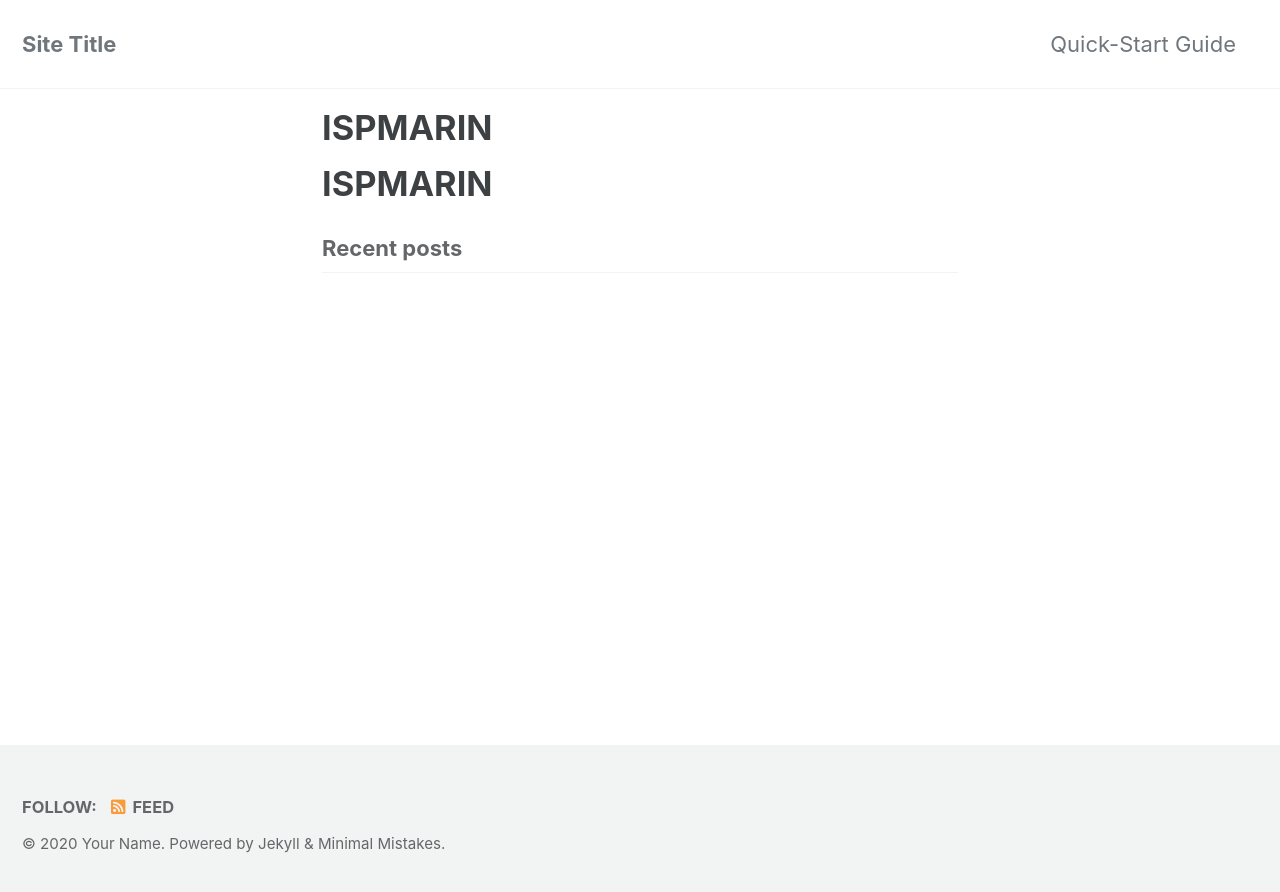
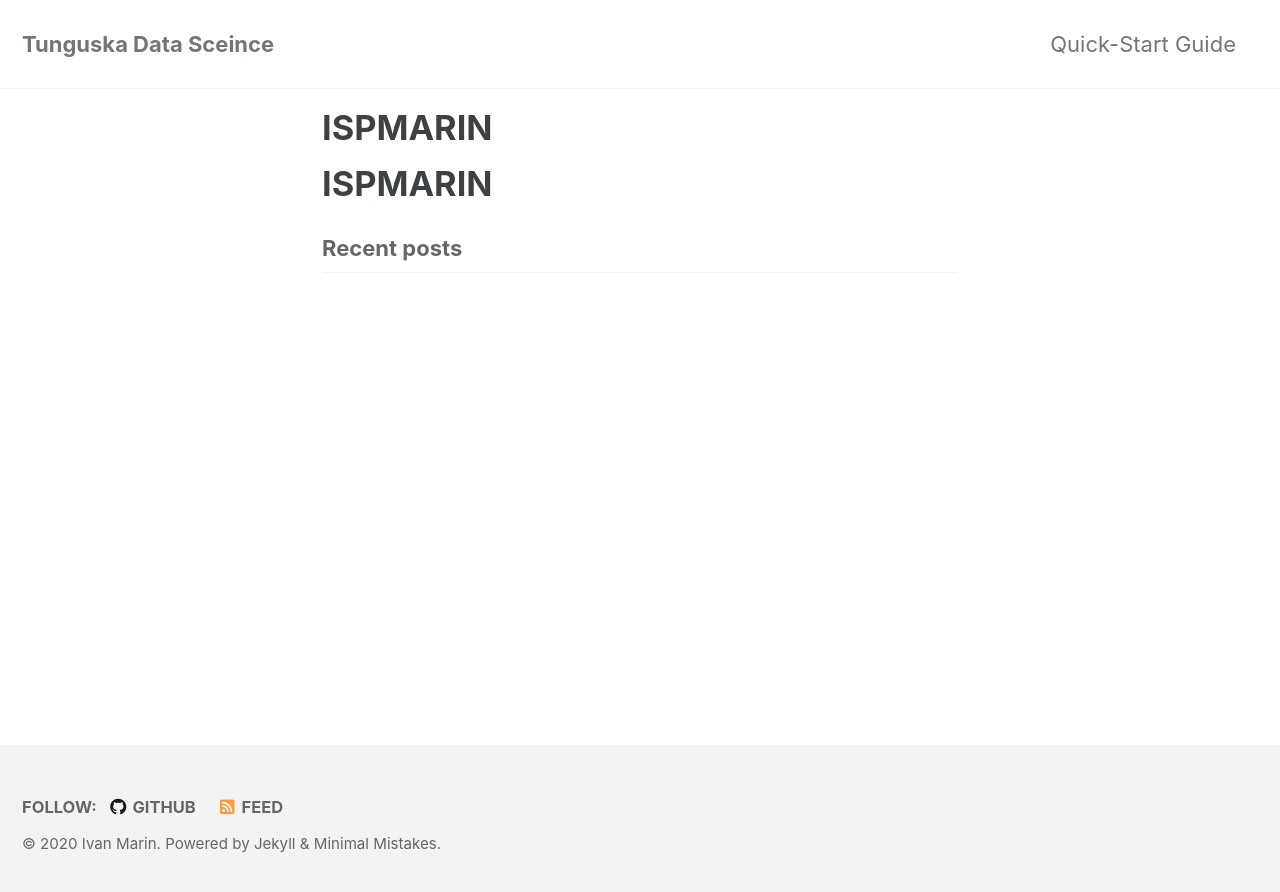
Before and after one commit to ispmarin/ispmarin.github.io, a Jekyll site: the page built from index.md, in a window 1280 px wide. Shown: the top 892 px of the page. Built offline with Jekyll 4.4.1, drawn with Linux system fonts in a browser that asks for light colours; cached includes are drawn as plain includes; our own code applies the rules of GitHub Pages for plain Markdown files; the list of posts is cut into pages by our own code.

Commit message:
changed config

```diff
--- a/_config.yml
+++ b/_config.yml
@@ -16,14 +16,14 @@ minimal_mistakes_skin    : "default" # "air", "aqua", "contrast", "dark", "dirt"
 
 # Site Settings
 locale                   : "en-US"
-title                    : "Site Title"
+title                    : "Tunguska Data Sceince"
 title_separator          : "-"
 subtitle                 : # site tagline that appears below site title in masthead
-name                     : "Your Name"
-description              : "An amazing website."
-url                      : # the base hostname & protocol for your site e.g. "https://mmistakes.github.io"
+name                     : "Ivan Marin"
+description              : "My personal blog"
+url                      : "https://ivanmarin.cc" # the base hostname & protocol for your site e.g. "https://mmistakes.github.io"
 baseurl                  : # the subpath of your site, e.g. "/blog"
-repository               : # GitHub username/repo-name e.g. "mmistakes/minimal-mistakes"
+repository               : "ispmarin/ispmarin.github.io" # GitHub username/repo-name e.g. "mmistakes/minimal-mistakes"
 teaser                   : # path of fallback teaser image, e.g. "/assets/images/500x300.png"
 logo                     : # path of logo image to display in the masthead, e.g. "/assets/images/88x88.png"
 masthead_title           : # overrides the website title displayed in the masthead, use " " for no title
@@ -93,15 +93,15 @@ analytics:
 
 # Site Author
 author:
-  name             : "Your Name"
+  name             : "Ivan Marin"
   avatar           : # path of avatar image, e.g. "/assets/images/bio-photo.jpg"
-  bio              : "I am an **amazing** person."
-  location         : "Somewhere"
+  bio              : "Physicist, data science manager, technology enthusiast"
+  location         : "São Carlos, SP"
   email            :
   links:
     - label: "Email"
       icon: "fas fa-fw fa-envelope-square"
-      # url: "mailto:your.name@email.com"
+      url: "ivan@tunguska.cc"
     - label: "Website"
       icon: "fas fa-fw fa-link"
       # url: "https://your-website.com"
@@ -113,7 +113,7 @@ author:
       # url: "https://facebook.com/"
     - label: "GitHub"
       icon: "fab fa-fw fa-github"
-      # url: "https://github.com/"
+      url: "https://github.com/ispmarin"
     - label: "Instagram"
       icon: "fab fa-fw fa-instagram"
       # url: "https://instagram.com/"
@@ -129,7 +129,7 @@ footer:
       # url:
     - label: "GitHub"
       icon: "fab fa-fw fa-github"
-      # url:
+      url: "https://github.com/ispmarin"
     - label: "GitLab"
       icon: "fab fa-fw fa-gitlab"
       # url:
```
Also changed, not shown: 1 other file.
